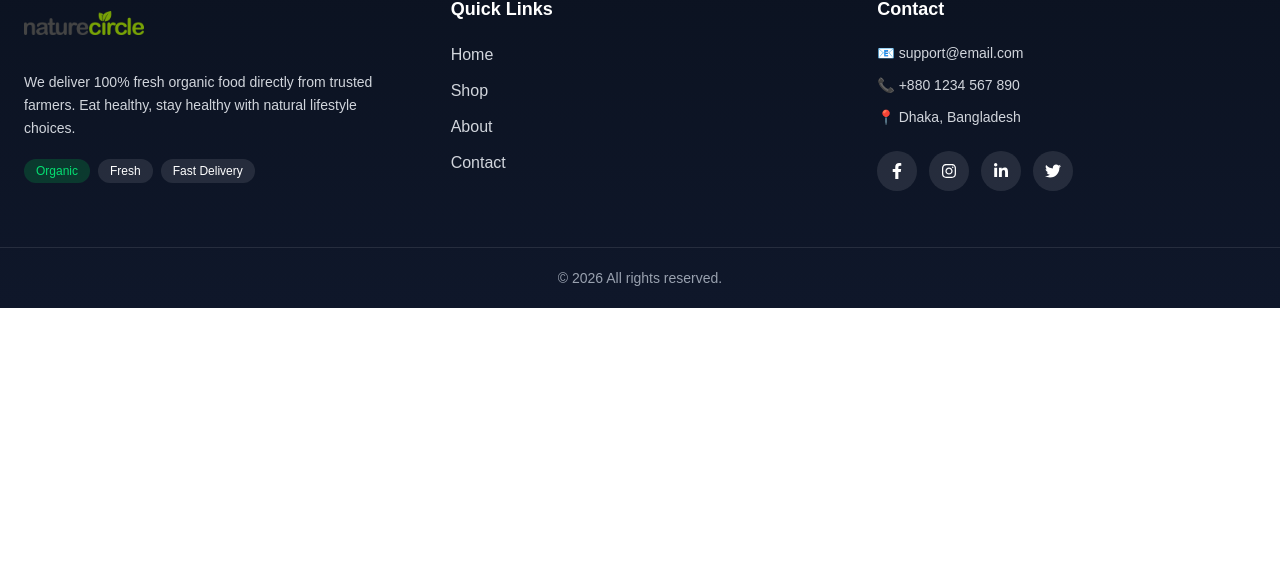
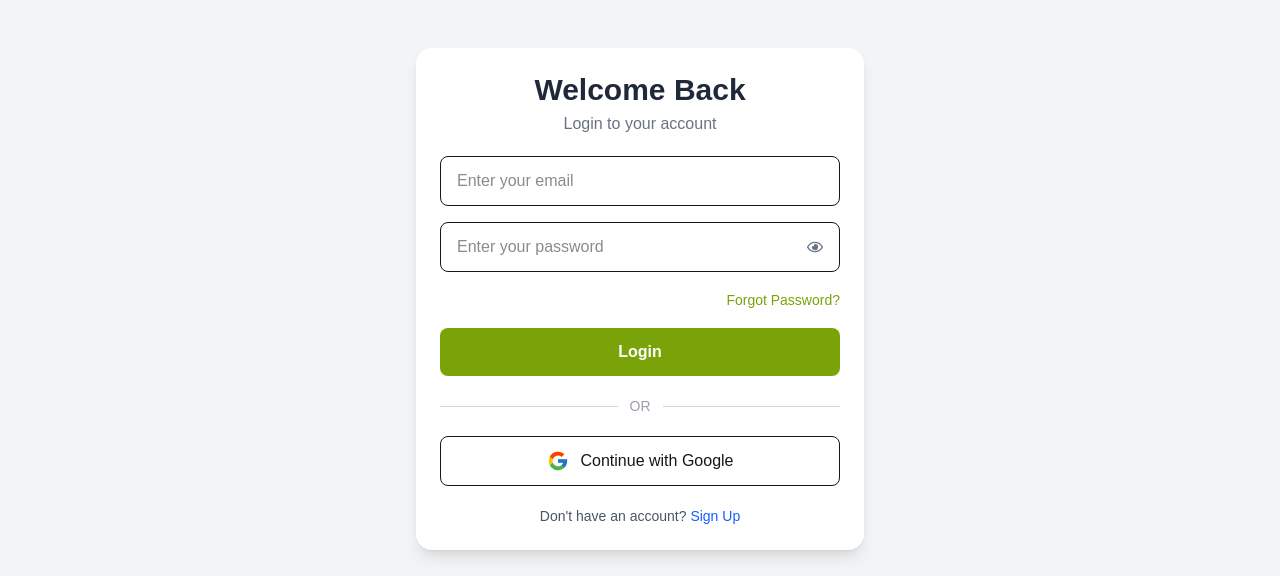
Before and after one commit to tanvirahammed308/natural-circle-frontend, a Next.js app: page /login in a window 1280 px wide. Shown: the part 165-741 px from the top of the page. Built offline with nearby package versions, Linux system fonts and the light colour scheme; no server answers.

Commit message:
fixed auth

```diff
--- a/src/app/(auth)/login/page.tsx
+++ b/src/app/(auth)/login/page.tsx
@@ -1,68 +1,371 @@
+// app/login/page.tsx
+
 "use client";
 
-import { useEffect, useState } from "react";
-import { useDispatch } from "react-redux";
+import { useState } from "react";
+
+import Link from "next/link";
+
+import { useRouter } from "next/navigation";
+
+import { useForm } from "react-hook-form";
 
 import {
-  setUser,
-  setAuthChecking,
-} from "@/redux/features/auth/authSlice";
+  FaRegEye,
+  FaRegEyeSlash,
+} from "react-icons/fa";
+
+import { FcGoogle } from "react-icons/fc";
+
+import Swal from "sweetalert2";
+
+import { z } from "zod";
+
+import { zodResolver } from "@hookform/resolvers/zod";
+
+import {
+  signInWithEmailAndPassword,
+  GoogleAuthProvider,
+  signInWithPopup,
+} from "firebase/auth";
 
 import { auth } from "@/lib/firebase";
 
-export default function AuthProvider({ children }: any) {
-  const dispatch = useDispatch();
-  const [isInitialized, setIsInitialized] = useState(false);
+import api from "@/lib/axios";
 
-  useEffect(() => {
-    const unsubscribe = auth.onAuthStateChanged(async (user) => {
+// =========================
+// ZOD SCHEMA
+// =========================
+
+const loginSchema = z.object({
+  email: z
+    .string()
+    .email("Invalid email address"),
+
+  password: z
+    .string()
+    .min(
+      6,
+      "Password must be at least 6 characters"
+    ),
+});
+
+type FormData = z.infer<typeof loginSchema>;
+
+export default function LoginPage() {
+  const [showPassword, setShowPassword] =
+    useState(false);
+
+  const [loading, setLoading] =
+    useState(false);
+
+  const [googleLoading, setGoogleLoading] =
+    useState(false);
+
+  const router = useRouter();
+
+  const {
+    register,
+    handleSubmit,
+    formState: { errors },
+  } = useForm<FormData>({
+    resolver: zodResolver(loginSchema),
+  });
+
+  // =========================
+  // EMAIL LOGIN
+  // =========================
+
+  const onSubmit = async (
+    data: FormData
+  ) => {
+    try {
+      setLoading(true);
+
+      console.log(
+        "1. Starting email login..."
+      );
+
+      // Firebase Login
+      const userCredential =
+        await signInWithEmailAndPassword(
+          auth,
+          data.email,
+          data.password
+        );
+
+      console.log(
+        "2. Firebase login success:",
+        userCredential.user.email
+      );
+
+      await Swal.fire({
+        icon: "success",
+        title: "Success!",
+        text: "Login successful!",
+        timer: 1500,
+        showConfirmButton: false,
+      });
+
+      console.log("3. Redirecting...");
+
+      router.push("/");
+
+    } catch (err: any) {
+      console.error(
+        "❌ Login Error:",
+        err
+      );
+
+      Swal.fire(
+        "Error",
+        err.message || "Login failed",
+        "error"
+      );
+
+    } finally {
+      setLoading(false);
+    }
+  };
+
+  // =========================
+  // GOOGLE LOGIN
+  // =========================
+
+  const handleGoogleLogin =
+    async () => {
       try {
-        if (!user) {
-          setIsInitialized(true);
-          dispatch(setAuthChecking(false));
-          return;
+        setGoogleLoading(true);
+
+        console.log(
+          "1. Starting Google login..."
+        );
+
+        const provider =
+          new GoogleAuthProvider();
+
+        const result =
+          await signInWithPopup(
+            auth,
+            provider
+          );
+
+        const user = result.user;
+
+        console.log(
+          "2. Google login success:",
+          user.email
+        );
+
+        // Register MongoDB user if needed
+        try {
+          await api.post(
+            "/auth/register",
+            {
+              firebaseUid: user.uid,
+
+              name:
+                user.displayName ||
+                user.email?.split("@")[0] ||
+                "User",
+
+              email: user.email,
+
+              avatar:
+                user.photoURL || "",
+            }
+          );
+
+          console.log(
+            "3. MongoDB user saved"
+          );
+
+        } catch (error) {
+          console.log(
+            "ℹ️ User may already exist"
+          );
         }
 
-        console.log("🔥 Firebase user:", user.email);
+        await Swal.fire({
+          icon: "success",
+          title: "Success!",
+          text: "Google login successful!",
+          timer: 1500,
+          showConfirmButton: false,
+        });
 
-        // ✅ FORCE FRESH TOKEN
-        const token = await user.getIdToken(true);
+        router.push("/");
 
-        // 🚀 DIRECT FETCH (NO AXIOS)
-        const res = await fetch(
-          `${process.env.NEXT_PUBLIC_API_URL}/auth/profile`,
-          {
-            method: "GET",
-            headers: {
-              Authorization: `Bearer ${token}`,
-            },
-          }
+      } catch (err: any) {
+        console.error(
+          "❌ Google Login Error:",
+          err
         );
 
-        const data = await res.json();
+        Swal.fire(
+          "Error",
+          err.message ||
+            "Google login failed",
+          "error"
+        );
 
-        console.log("✅ PROFILE:", data);
+      } finally {
+        setGoogleLoading(false);
+      }
+    };
 
-        dispatch(setUser(data.user));
+  return (
+    <div className="min-h-screen flex items-center justify-center bg-gray-100 px-4 py-8">
+      <div className="w-full max-w-md bg-white rounded-2xl shadow-lg p-6 space-y-5">
 
-      } catch (err) {
-        console.log("❌ Auth error:", err);
-      } finally {
-        dispatch(setAuthChecking(false));
-        setIsInitialized(true);
-      }
-    });
+        {/* TITLE */}
 
-    return () => unsubscribe();
-  }, [dispatch]);
+        <div className="text-center">
+          <h1 className="text-3xl font-bold text-gray-800">
+            Welcome Back
+          </h1>
 
-  if (!isInitialized) {
-    return (
-      <div className="flex items-center justify-center min-h-screen">
-        Loading...
+          <p className="text-gray-500 mt-1">
+            Login to your account
+          </p>
+        </div>
+
+        {/* FORM */}
+
+        <form
+          onSubmit={handleSubmit(
+            onSubmit
+          )}
+          className="space-y-4"
+        >
+          {/* EMAIL */}
+
+          <div>
+            <input
+              {...register("email")}
+              type="email"
+              placeholder="Enter your email"
+              className="w-full px-4 py-3 border rounded-lg outline-none focus:ring-2 focus:ring-[#7AA209]"
+            />
+
+            {errors.email && (
+              <p className="text-red-500 text-sm mt-1">
+                {
+                  errors.email
+                    .message
+                }
+              </p>
+            )}
+          </div>
+
+          {/* PASSWORD */}
+
+          <div>
+            <div className="flex items-center border rounded-lg px-4 py-3 focus-within:ring-2 focus-within:ring-[#7AA209]">
+              <input
+                {...register(
+                  "password"
+                )}
+                type={
+                  showPassword
+                    ? "text"
+                    : "password"
+                }
+                placeholder="Enter your password"
+                className="flex-1 bg-transparent outline-none"
+              />
+
+              <button
+                type="button"
+                onClick={() =>
+                  setShowPassword(
+                    !showPassword
+                  )
+                }
+                className="text-gray-500 hover:text-[#7AA209]"
+              >
+                {showPassword ? (
+                  <FaRegEyeSlash />
+                ) : (
+                  <FaRegEye />
+                )}
+              </button>
+            </div>
+
+            {errors.password && (
+              <p className="text-red-500 text-sm mt-1">
+                {
+                  errors.password
+                    .message
+                }
+              </p>
+            )}
+          </div>
+
+          {/* FORGOT PASSWORD */}
+
+          <div className="text-right">
+            <Link
+              href="/forgot-password"
+              className="text-sm text-[#7AA209] hover:underline"
+            >
+              Forgot Password?
+            </Link>
+          </div>
+
+          {/* LOGIN BUTTON */}
+
+          <button
+            type="submit"
+            disabled={loading}
+            className="w-full bg-[#7AA209] hover:bg-[#6b9008] text-white py-3 rounded-lg font-semibold transition disabled:opacity-50"
+          >
+            {loading
+              ? "Logging in..."
+              : "Login"}
+          </button>
+        </form>
+
+        {/* DIVIDER */}
+
+        <div className="flex items-center gap-3">
+          <div className="flex-1 h-px bg-gray-300"></div>
+
+          <span className="text-sm text-gray-400">
+            OR
+          </span>
+
+          <div className="flex-1 h-px bg-gray-300"></div>
+        </div>
+
+        {/* GOOGLE LOGIN */}
+
+        <button
+          onClick={handleGoogleLogin}
+          disabled={googleLoading}
+          className="w-full flex items-center justify-center gap-3 border py-3 rounded-lg hover:bg-gray-100 transition"
+        >
+          <FcGoogle size={22} />
+
+          {googleLoading
+            ? "Connecting..."
+            : "Continue with Google"}
+        </button>
+
+        {/* REGISTER */}
+
+        <p className="text-center text-sm text-gray-600">
+          Don&apos;t have an
+          account?{" "}
+
+          <Link
+            href="/register"
+            className="text-blue-600 font-medium hover:underline"
+          >
+            Sign Up
+          </Link>
+        </p>
       </div>
-    );
-  }
-
-  return <>{children}</>;
+    </div>
+  );
 }
```
